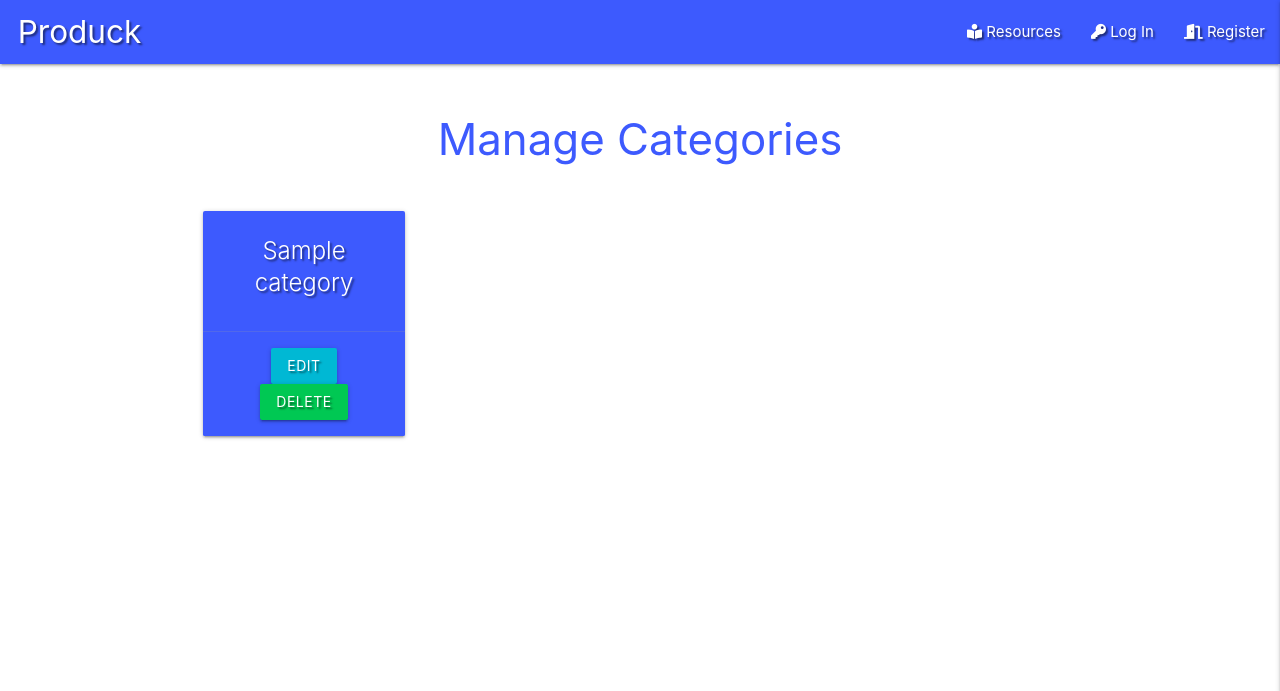
After one commit to effiemanyos/ms3-pmresources, a Flask app: page /get_categories in a window 1280 px wide. The commit adds this page. Shown: the top 691 px of the page. Run offline with Flask 2, Linux system fonts and the light colour scheme; a database or web service that is not in the repository returns one stand-in record (values such as "Sample title"); some libraries are stand-ins or nearby versions.

Commit message:
Add Manage Categories template

```diff
--- a/app.py
+++ b/app.py
@@ -158,6 +158,12 @@ def delete_resource(resource_id):
     return redirect(url_for("get_resources"))
 
 
+@app.route("/get_categories")
+def get_categories():
+    categories = list(mongo.db.categories.find().sort("category_name", 1))
+    return render_template("categories.html", categories=categories)
+
+
 if __name__ == "__main__":
     app.run(host=os.environ.get("IP"),
             port=int(os.environ.get("PORT")),
--- a/templates/base.html
+++ b/templates/base.html
@@ -19,19 +19,25 @@
 <body>
 
     <header>
-        <!-- top navbar -->
+        <!-- Top Navbar -->
         <nav class="nav-extended text-shadow indigo accent-3">
             <div class="nav-wrapper">
                 <a href="{{ url_for('get_resources') }}" class="brand-logo">&nbsp;&nbsp;Produck</a>
                 <a href="#" data-target="mobile-demo" class="sidenav-trigger right"><i class="fas fa-bars"></i></a>
                 <ul class="right hide-on-med-and-down">
+                    <!-- Access: All Users -->
                     <li><a href="{{ url_for('get_resources') }}"><i class="fas fa-book-reader navbar-icon"></i> Resources</a></li>
+                    <!-- Access: Only Members -->
                     {% if session.user %}
                         <li><a href="{{ url_for('profile', username=session['user']) }}"><i class="fas fa-user-circle navbar-icon"></i> Profile</a></li>
                         <li><a href="{{ url_for('add_resource') }}"><i class="fas fa-plus-circle navbar-icon"></i> Add New</a></li>
-                        <li><a href="#"><i class="fas fa-th navbar-icon"></i> Categories</a></li>
+                        <!-- Access: Only Admins -->
+                        {% if session.user|lower == "admin"|lower %}
+                            <li><a href="{{ url_for('get_categories') }}"><i class="fas fa-th navbar-icon"></i> Manage Categories</a></li>
+                        {% endif %}
                         <li><a href="{{ url_for('logout') }}"><i class="fas fa-power-off navbar-icon"></i> Log Out</a></li>
                     {% else %}
+                    <!-- Access: Register or Log In -->
                         <li><a href="{{ url_for('login') }}"><i class="fas fa-key navbar-icon"></i> Log In</a></li>
                         <li><a href="{{ url_for('register') }}"><i class="fas fa-door-open navbar-icon"></i> Register</a></li>
                     {% endif %}
@@ -39,14 +45,16 @@
             </div>
         </nav>
 
-        <!-- mobile sidenav -->
+        <!-- Mobile Sidenav -->
         <ul class="sidenav" id="mobile-demo">
             <li><h4 class="center-align indigo-text text-accent-3">Produck</h4></li>
             <li><a href="{{ url_for('get_resources') }}">Resources</a></li>
             {% if session.user %}
                 <li><a href="{{ url_for('profile', username=session['user']) }}">Profile</a></li>
                 <li><a href="{{ url_for('add_resource') }}">Add New</a></li>
-                <li><a href="#">Categories</a></li>
+                {% if session.user|lower == "admin"|lower %}
+                    <li><a href="{{ url_for('get_categories') }}">Manage Categories</a></li>
+                {% endif %}
                 <li><a href="{{ url_for('logout') }}">Log Out</a></li>
             {% else %}
                 <li><a href="{{ url_for('login') }}">Log In</a></li>
--- /dev/null
+++ b/templates/categories.html
@@ -0,0 +1,22 @@
+{% extends "base.html" %}
+{% block content %}
+<br>
+<h3 class="center-align indigo-text text-accent-3">Manage Categories</h3>
+<br>
+    <div class="row">
+        {% for category in categories %}
+            <div class="col s12 m3">
+                <div class="card white-text indigo accent-3 text-shadow center-align">
+                    <div class="card-content white-text">
+                        <span class="card-title">{{ category.category_name }}</span>
+                    </div>
+                    <div class="card-action">
+                        <a href="#" class="btn cyan accent-4 white-text text-shadow">Edit</a>
+                        <a href="#" class="btn green accent-4 white-text text-shadow">Delete</a>
+                    </div>
+                </div>
+            </div>
+        {% endfor %}
+    </div>
+
+{% endblock %}
```
